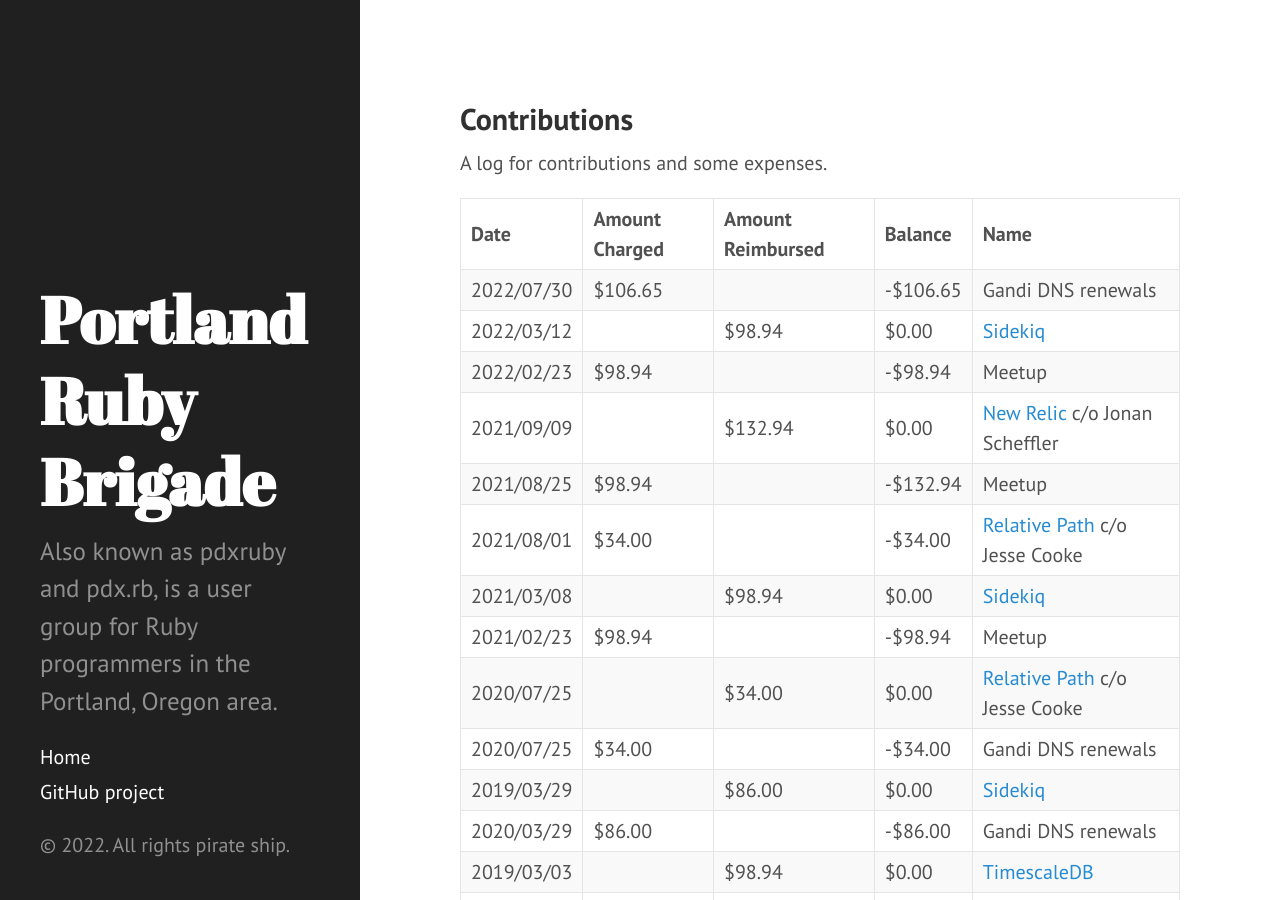
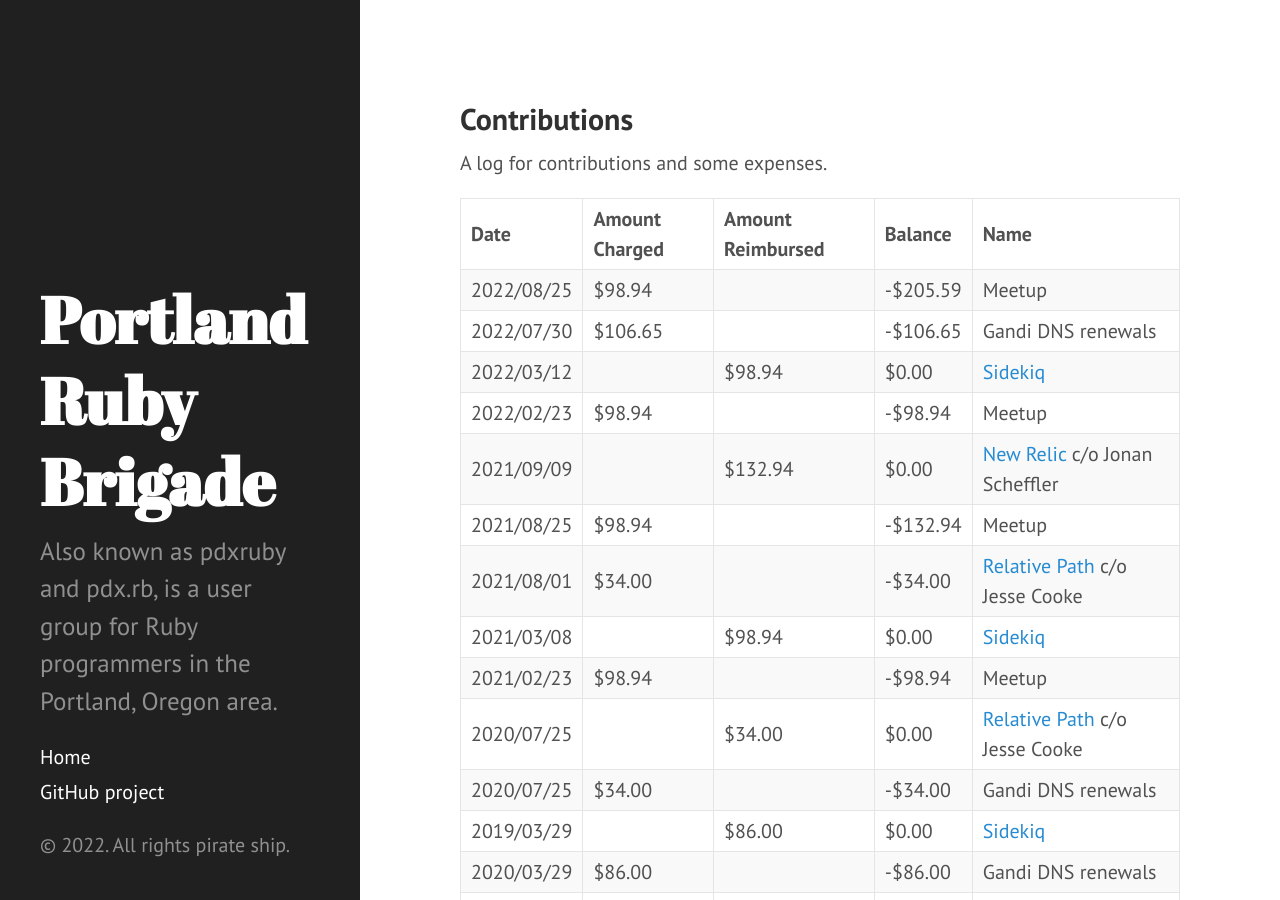
Before and after one commit to pdxruby/pdxruby.github.io, a Jekyll site: the page built from contributions.md, in a window 1280 px wide and 900 px high. Built offline with Jekyll 4.4.1, drawn with Linux system fonts in a browser that asks for light colours.

Commit message:
Add Meetup fee

```diff
--- a/contributions.md
+++ b/contributions.md
@@ -9,6 +9,7 @@ A log for contributions and some expenses.
 
 | Date       | Amount Charged | Amount Reimbursed | Balance  | Name                                                      |
 | :--------- | :------------- | :---------------- | :------- | :-------------------------------------------------------- |
+| 2022/08/25 | $98.94         |                   | -$205.59 | Meetup                                                    |
 | 2022/07/30 | $106.65        |                   | -$106.65 | Gandi DNS renewals                                        |
 | 2022/03/12 |                | $98.94            | $0.00    | [Sidekiq](https://sidekiq.org/)                           |
 | 2022/02/23 | $98.94         |                   | -$98.94  | Meetup                                                    |
```
